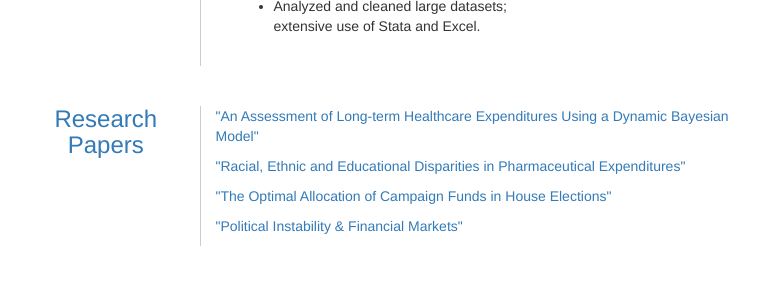
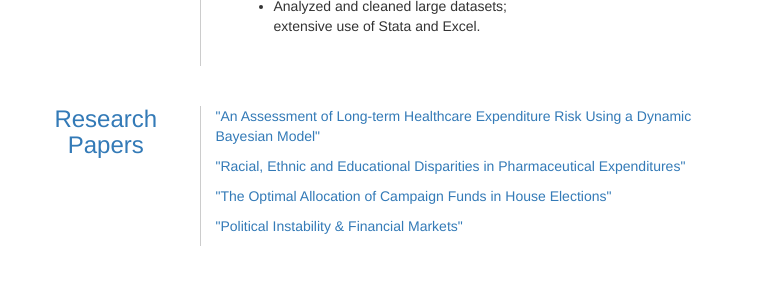
Before and after one commit to dincerti/dincerti.github.io, a Jekyll site: the page built from cv.html, in a window 1280 px wide. Shown: the part 607-891 px from the top of the page, without its empty margins (258-1020 px from the left). Built offline with Jekyll 4.4.1, drawn with Linux system fonts in a browser that asks for light colours.

Commit message:
Update cv.html

```diff
--- a/cv.html
+++ b/cv.html
@@ -95,7 +95,7 @@ layout: default
                    <h3 class="text-primary" style="margin-top:0"> <a name="research_papers"></a> Research Papers </h3>
                 </div>
                 <div class="col-md-9 col-sm-12 col-xs-12" style="border-left: 1px solid #ccc;">
-				<p><a href="\papers\longterm_spending.pdf"> "An Assessment of Long-term Healthcare Expenditures Using a Dynamic Bayesian Model" </a><p>
+				<p><a href="\papers\longterm_spending.pdf"> "An Assessment of Long-term Healthcare Expenditure Risk Using a Dynamic Bayesian Model" </a><p>
 				<p><a href="\papers\disparities_rx.pdf"> "Racial, Ethnic and Educational Disparities in Pharmaceutical Expenditures" </a><p>
                 <p><a href="\papers\optimal_house.pdf"> "The Optimal Allocation of Campaign Funds in House Elections" </a> </p>
 				<p> <a href="\papers/instability_finance.pdf"> "Political Instability & Financial Markets" </a> </p>
```
